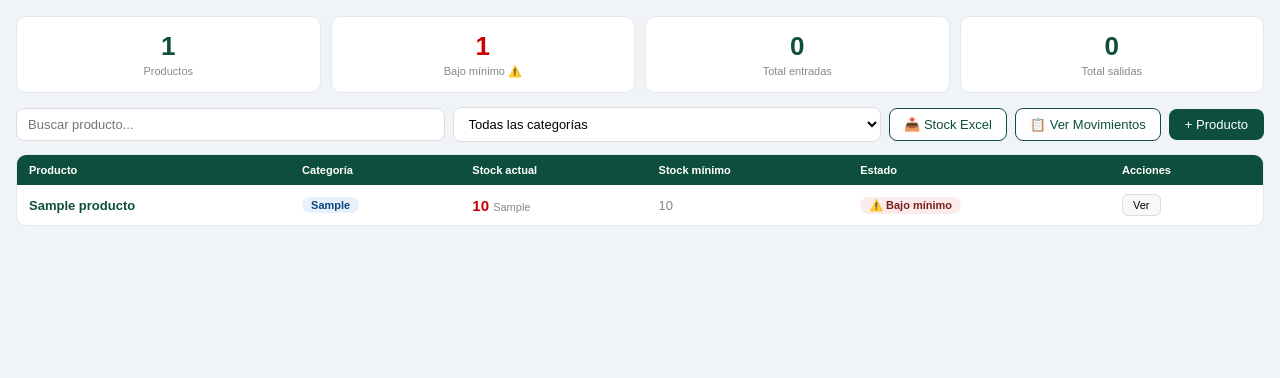
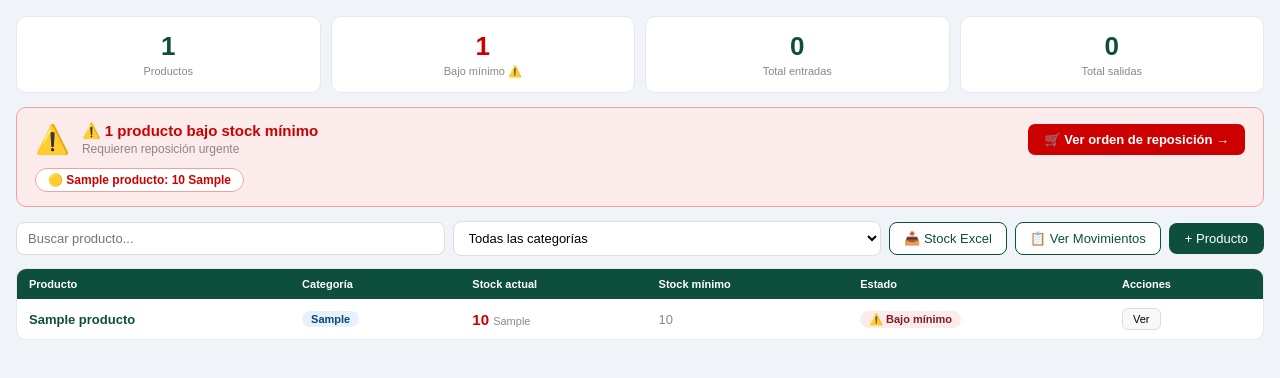
Before and after one commit to fcatalan-ai/bodega-aseo, a Flask app: page / in a window 1280 px wide. Shown: the part 39-417 px from the top of the page. Run offline with Flask 3, Linux system fonts and the light colour scheme; the visitor is signed in with stand-in values (Sample User, id 1); tables that the repository leaves empty hold one stand-in row (values such as "Sample post"); some libraries are stand-ins or nearby versions.

Commit message:
Update index.html

```diff
--- a/templates/index.html
+++ b/templates/index.html
@@ -76,6 +76,8 @@ tr:hover td{background:#f0f7f4}
 .stock-bar-bg{background:#eee;border-radius:10px;height:8px;margin-top:6px;overflow:hidden}
 .stock-bar-fill{height:100%;border-radius:10px;background:#0D4F3C}
 .loading{text-align:center;padding:30px;color:#999;font-size:13px}
+.alerta-chip{background:#fff;border:1px solid #f5a0a0;border-radius:20px;padding:4px 12px;font-size:12px;color:#C00;font-weight:600;white-space:nowrap}
+.alerta-chip.agotado{background:#C00;color:#fff;border-color:#C00}
 </style>
 </head>
 <body>
@@ -96,6 +98,23 @@ tr:hover td{background:#f0f7f4}
     <div class="stat"><div class="stat-n alert">—</div><div class="stat-l">Bajo mínimo</div></div>
     <div class="stat"><div class="stat-n">—</div><div class="stat-l">Total entradas</div></div>
     <div class="stat"><div class="stat-n">—</div><div class="stat-l">Total salidas</div></div>
+  </div>
+
+  <!-- BANNER ALERTAS -->
+  <div id="banner-alertas" style="display:none;background:#FCEBEB;border:1.5px solid #f5a0a0;border-radius:10px;padding:14px 18px;margin-bottom:14px">
+    <div style="display:flex;align-items:center;justify-content:space-between;flex-wrap:wrap;gap:10px">
+      <div style="display:flex;align-items:center;gap:12px">
+        <span style="font-size:28px">⚠️</span>
+        <div>
+          <div style="font-weight:700;font-size:15px;color:#C00" id="banner-titulo">0 productos bajo stock mínimo</div>
+          <div style="font-size:12px;color:#888;margin-top:2px">Requieren reposición urgente</div>
+        </div>
+      </div>
+      <a href="/reposicion" style="background:#C00;color:#fff;text-decoration:none;padding:8px 16px;border-radius:7px;font-size:13px;font-weight:600;white-space:nowrap">
+        🛒 Ver orden de reposición →
+      </a>
+    </div>
+    <div id="banner-lista" style="margin-top:12px;display:flex;flex-wrap:wrap;gap:6px"></div>
   </div>
 
   <div class="toolbar">
@@ -235,6 +254,22 @@ async function cargarStats(){
     <div class="stat"><div class="stat-n alert">${d.bajo_minimo}</div><div class="stat-l">Bajo mínimo ⚠️</div></div>
     <div class="stat"><div class="stat-n">${(d.total_entradas||0).toLocaleString('es-CL')}</div><div class="stat-l">Total entradas</div></div>
     <div class="stat"><div class="stat-n">${(d.total_salidas||0).toLocaleString('es-CL')}</div><div class="stat-l">Total salidas</div></div>`;
+  // Cargar banner si hay productos bajo minimo
+  if(d.bajo_minimo > 0) cargarBanner();
+}
+
+async function cargarBanner(){
+  const r = await fetch('/api/reposicion');
+  const prods = await r.json();
+  if(!prods.length) return;
+  document.getElementById('banner-alertas').style.display = 'block';
+  document.getElementById('banner-titulo').textContent =
+    `⚠️ ${prods.length} producto${prods.length>1?'s':''} bajo stock mínimo`;
+  document.getElementById('banner-lista').innerHTML = prods.map(p=>
+    `<span class="alerta-chip ${p.stock_actual===0?'agotado':''}">
+      ${p.stock_actual===0?'🔴 AGOTADO':'🟡'} ${p.nombre}: ${p.stock_actual} ${p.unidad}
+    </span>`
+  ).join('');
 }
 
 async function cargarProductos(params=''){
```
